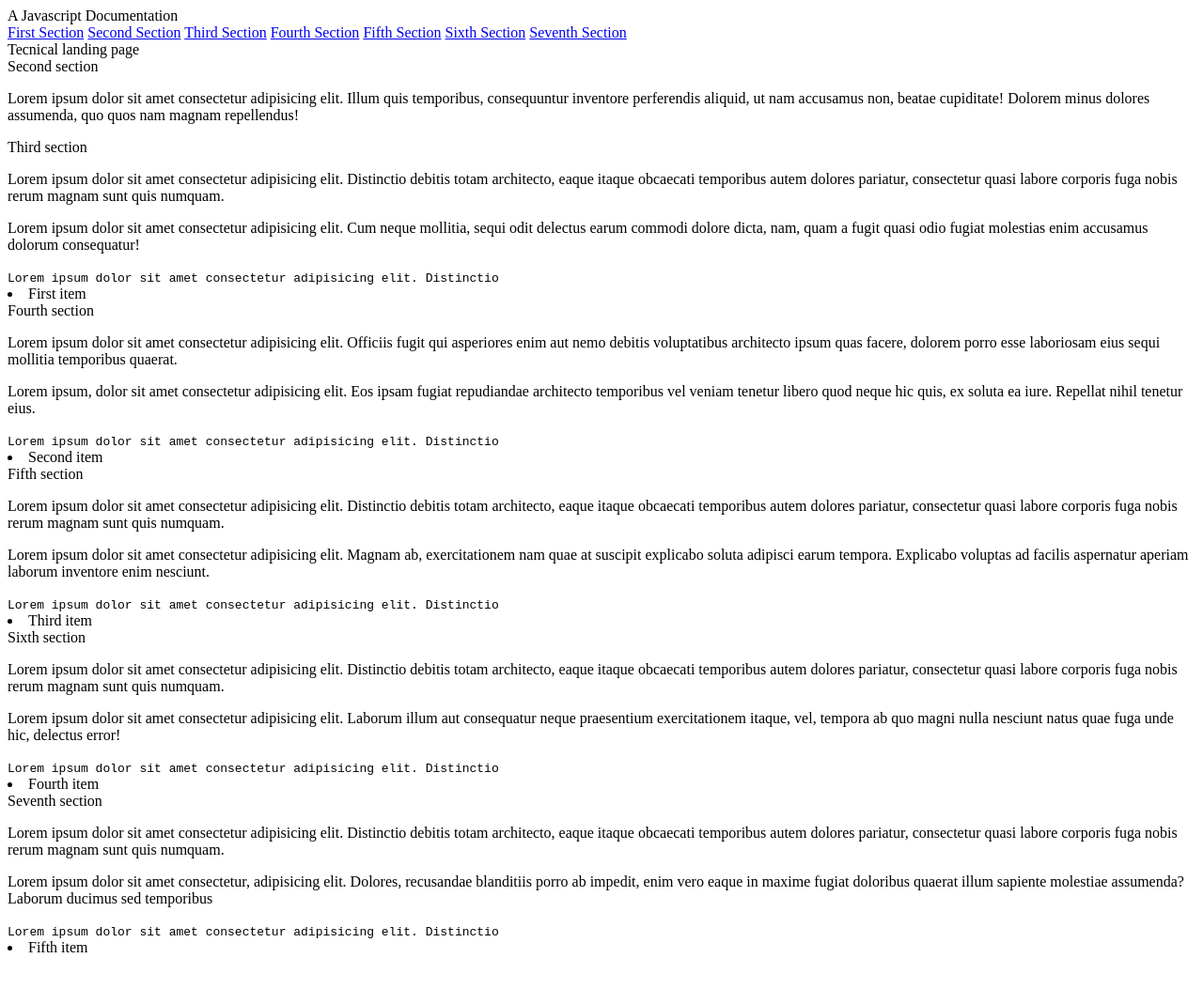
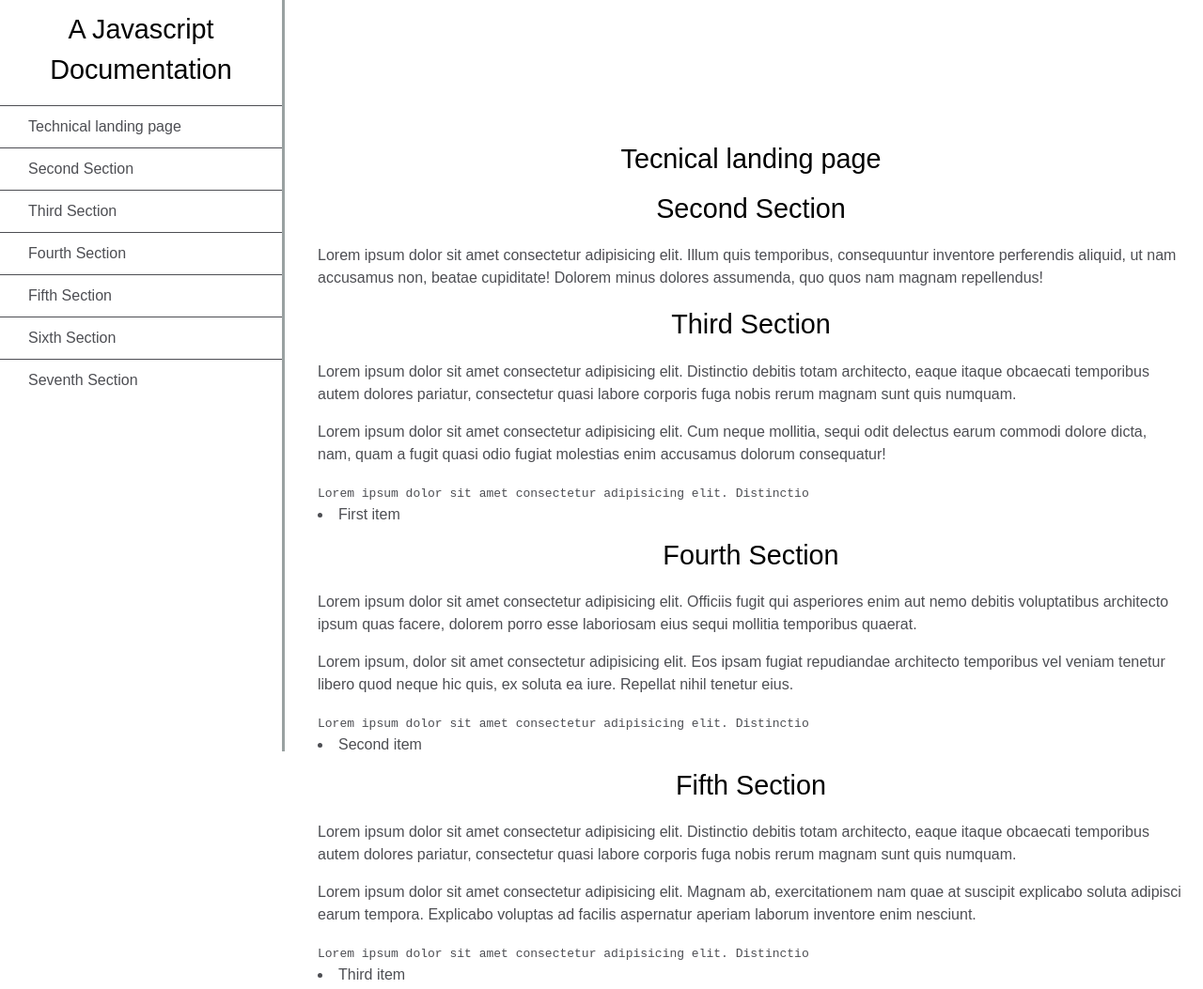
Before and after one commit to dveloper-Elisa/Muktar-Elisa, a plain HTML site: page index.html in a window 1280 px wide. Shown: the top 1053 px of the page at 94% size. Before the commit the page ends 1026 px from the top, so only its background shows below. Drawn offline with Linux system fonts and the light colour scheme.

Commit message:
apply CSS to the document

```diff
--- a/css/style.css
+++ b/css/style.css
@@ -0,0 +1,59 @@
+html,
+body {
+  min-width: 290px;
+  color: #4d4e53;
+  background-color: #ffffff;
+  font-family: Arial, Helvetica, sans-serif;
+  line-height: 1.5;
+}
+#navbar {
+  position: fixed;
+  min-width: 290px;
+  top: 0;
+  left: 0;
+  width: 300px;
+  height: 100%;
+  border-right: solid;
+  border-color: rgba(0, 22, 22, 0.4);
+}
+header {
+  color: black;
+  margin: 10px;
+  text-align: center;
+  font-size: 1.8rem;
+  font-weight: thin;
+}
+#navbar ul {
+  height: 88%;
+  padding: 0;
+  overflow-y: auto;
+  overflow-x: hidden;
+}
+#navbar li {
+  color: #4d4e53;
+  border-top: 1px solid;
+  list-style: none;
+  position: relative;
+  width: 100%;
+}
+#navbar .nav-link {
+  display: block;
+  padding: 10px 30px;
+  color: #4d4e53;
+  text-decoration: none;
+  cursor: pointer;
+}
+
+#main-doc {
+  position: absolute;
+  margin-left: 310px;
+  padding: 20px;
+  margin-top: 110px;
+}
+
+@media only screen and(max-width:815px) {
+  #navbar ul {
+    border: 1px solid;
+    height: 207px;
+  }
+}
--- a/index.html
+++ b/index.html
@@ -10,20 +10,26 @@
     <script src="https://cdn.freecodecamp.org/testable-projects-fcc/v1/bundle.js"></script>
     <nav id="navbar">
       <header>A Javascript Documentation</header>
-      <a href="#technical_landing_page" class="nav-link">First Section</a>
-      <a href="#second" class="nav-link">Second Section</a>
-      <a href="#third" class="nav-link">Third Section</a>
-      <a href="#four" class="nav-link">Fourth Section</a>
-      <a href="#five" class="nav-link">Fifth Section</a>
-      <a href="#six" class="nav-link">Sixth Section</a>
-      <a href="#seven" class="nav-link">Seventh Section</a>
+      <ul>
+        <li>
+          <a href="#Technical_landing_page" class="nav-link"
+            >Technical landing page</a
+          >
+        </li>
+        <li><a href="#Second_Section" class="nav-link">Second Section</a></li>
+        <li><a href="#Third_Section" class="nav-link">Third Section</a></li>
+        <li><a href="#Fourth_Section" class="nav-link">Fourth Section</a></li>
+        <li><a href="#Fifth_Section" class="nav-link">Fifth Section</a></li>
+        <li><a href="#Sixth_Section" class="nav-link">Sixth Section</a></li>
+        <li><a href="#Seventh_Section" class="nav-link">Seventh Section</a></li>
+      </ul>
     </nav>
     <main id="main-doc">
-      <section class="main-section">
-        <header id="technical_landing_page">Tecnical landing page</header>
+      <section class="main-section" id="Technical_landing_page">
+        <header>Tecnical landing page</header>
       </section>
-      <section class="main-section">
-        <header id="Second_Section">Second section</header>
+      <section class="main-section" id="Second_Section">
+        <header>Second Section</header>
         <p>
           Lorem ipsum dolor sit amet consectetur adipisicing elit. Illum quis
           temporibus, consequuntur inventore perferendis aliquid, ut nam
@@ -32,8 +38,8 @@
         </p>
       </section>
 
-      <section class="main-section">
-        <header id="Third_Section">Third section</header>
+      <section class="main-section" id="Third_Section">
+        <header>Third Section</header>
 
         <p>
           Lorem ipsum dolor sit amet consectetur adipisicing elit. Distinctio
@@ -52,8 +58,8 @@
         <li>First item</li>
       </section>
 
-      <section class="main-section">
-        <header id="Fourth_Section">Fourth section</header>
+      <section class="main-section" id="Fourth_Section">
+        <header>Fourth Section</header>
 
         <p>
           Lorem ipsum dolor sit amet consectetur adipisicing elit. Officiis
@@ -71,8 +77,8 @@
         </code>
         <li>Second item</li>
       </section>
-      <section class="main-section">
-        <header id="Fifth_Section">Fifth section</header>
+      <section class="main-section" id="Fifth_Section">
+        <header>Fifth Section</header>
 
         <p>
           Lorem ipsum dolor sit amet consectetur adipisicing elit. Distinctio
@@ -91,8 +97,8 @@
         </code>
         <li>Third item</li>
       </section>
-      <section class="main-section">
-        <header id="Sixth_Section">Sixth section</header>
+      <section class="main-section" id="Sixth_Section">
+        <header>Sixth Section</header>
 
         <p>
           Lorem ipsum dolor sit amet consectetur adipisicing elit. Distinctio
@@ -110,7 +116,8 @@
         </code>
         <li>Fourth item</li>
       </section>
-        <header id="Seventh_Section">Seventh section</header>
+      <section class="main-section" id="Seventh_Section">
+        <header>Seventh Section</header>
 
         <p>
           Lorem ipsum dolor sit amet consectetur adipisicing elit. Distinctio
```
